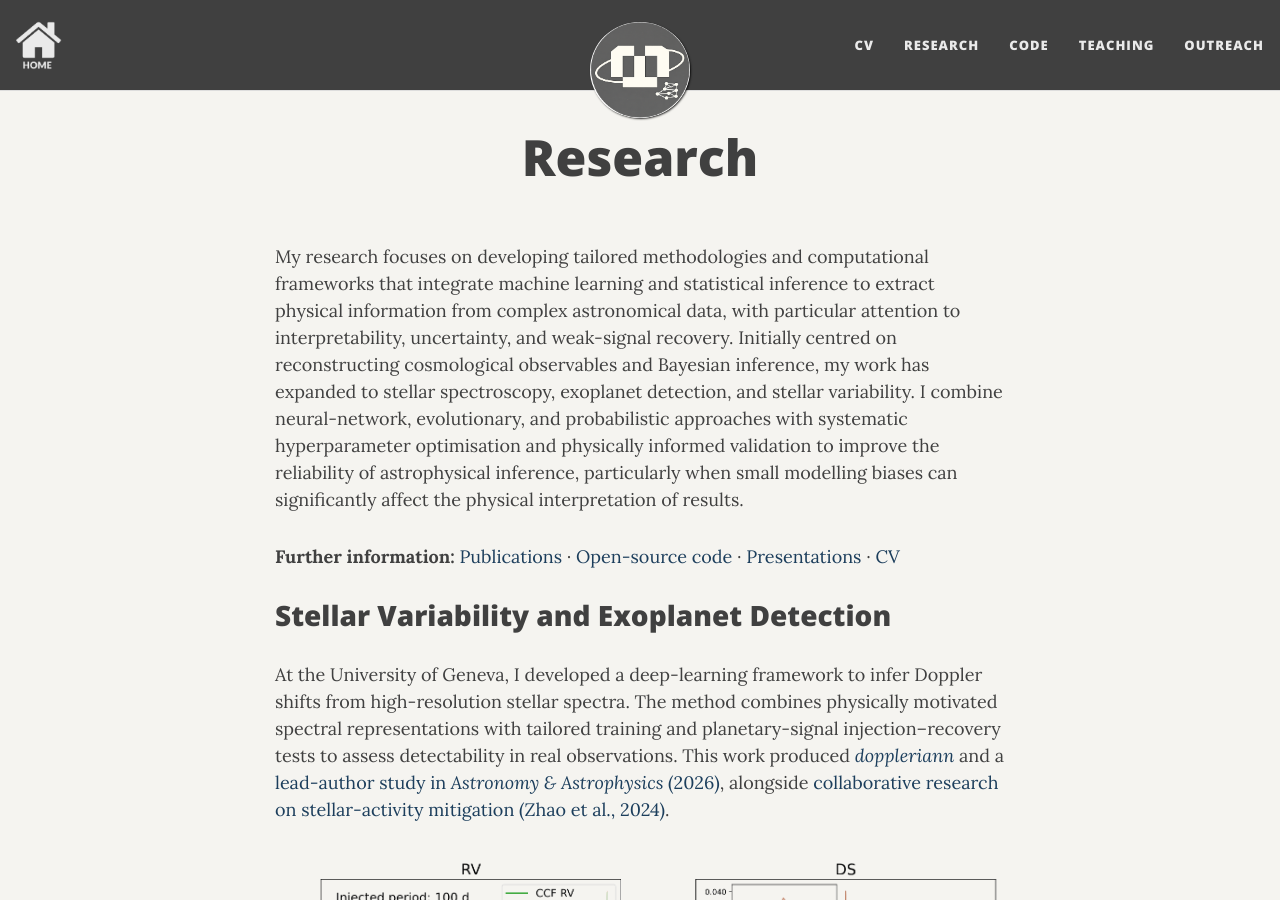
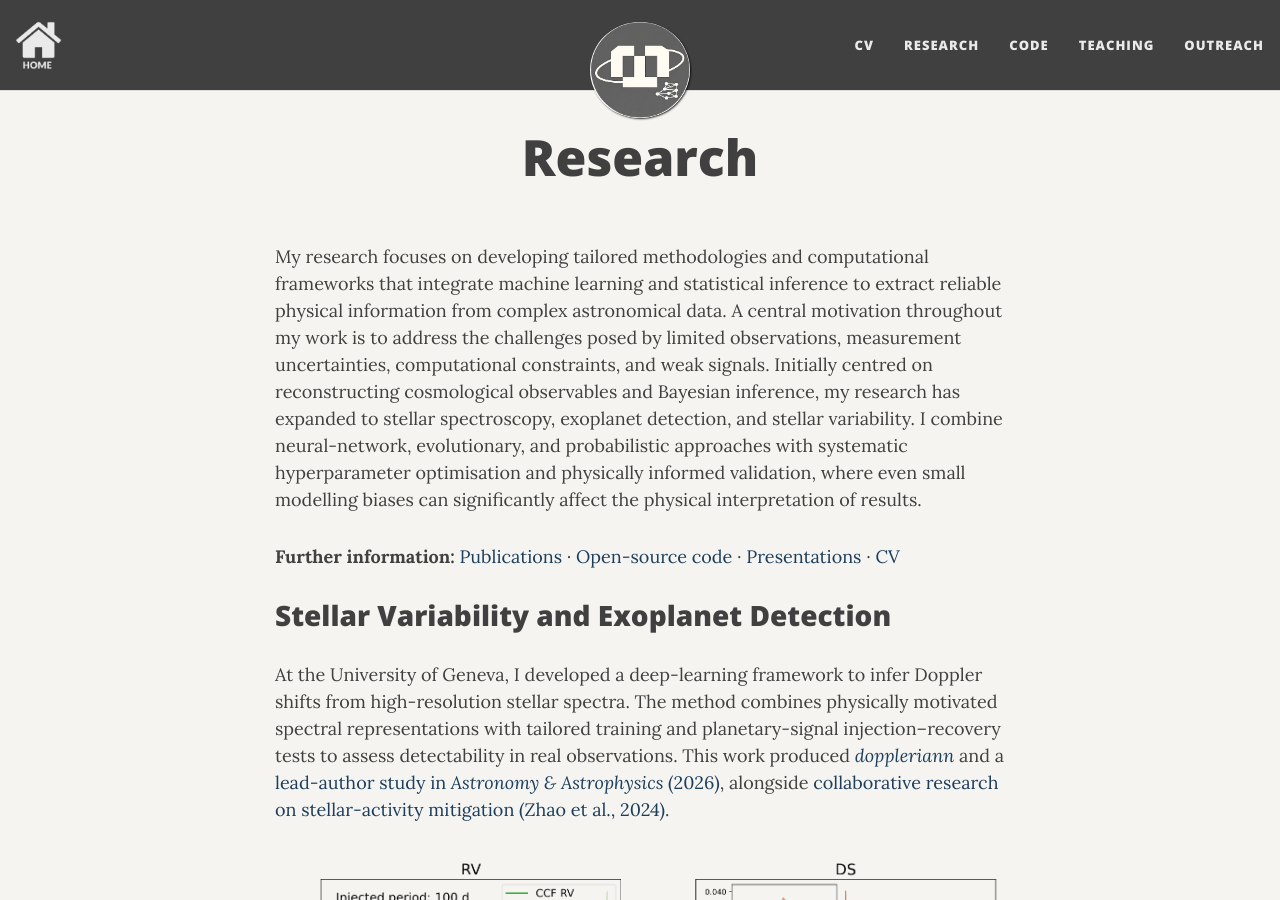
Before and after one commit to igomezv/igomezv.github.io, a Jekyll site: the page built from research.md, in a window 1280 px wide and 900 px high. Built offline with Jekyll 4.4.1, drawn with Linux system fonts in a browser that asks for light colours; nearby versions of some CDN libraries; comment, search, counter and statistics services are not loaded.

Commit message:
Update research.md

```diff
--- a/research.md
+++ b/research.md
@@ -3,7 +3,7 @@ layout: page
 title: Research
 ---
 
-My research focuses on developing tailored methodologies and computational frameworks that integrate machine learning and statistical inference to extract physical information from complex astronomical data, with particular attention to interpretability, uncertainty, and weak-signal recovery. Initially centred on reconstructing cosmological observables and Bayesian inference, my work has expanded to stellar spectroscopy, exoplanet detection, and stellar variability. I combine neural-network, evolutionary, and probabilistic approaches with systematic hyperparameter optimisation and physically informed validation to improve the reliability of astrophysical inference, particularly when small modelling biases can significantly affect the physical interpretation of results.
+My research focuses on developing tailored methodologies and computational frameworks that integrate machine learning and statistical inference to extract reliable physical information from complex astronomical data. A central motivation throughout my work is to address the challenges posed by limited observations, measurement uncertainties, computational constraints, and weak signals. Initially centred on reconstructing cosmological observables and Bayesian inference, my research has expanded to stellar spectroscopy, exoplanet detection, and stellar variability. I combine neural-network, evolutionary, and probabilistic approaches with systematic hyperparameter optimisation and physically informed validation, where even small modelling biases can significantly affect the physical interpretation of results.
 
 **Further information:** [Publications](/full_papers/) · [Open-source code](/code/) · [Presentations](/full_presentations/) · [CV](/cv/)
 
```
